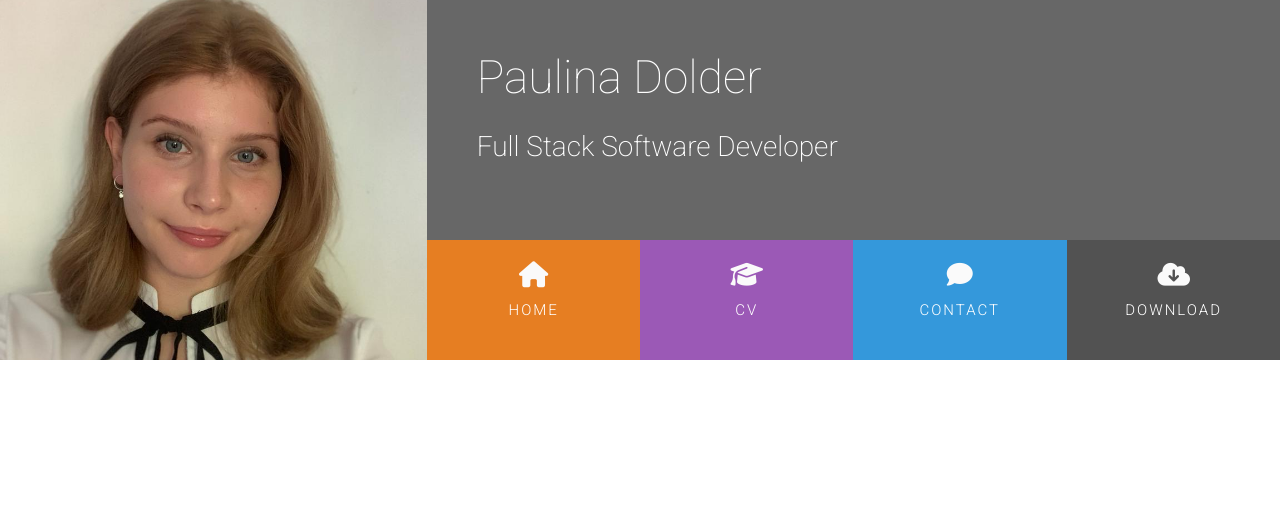
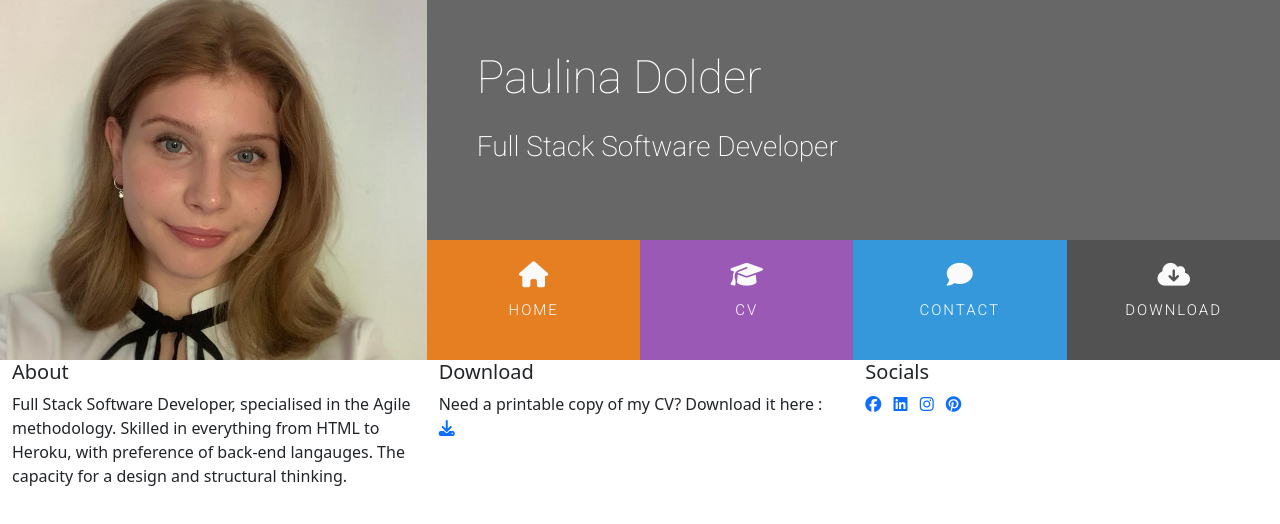
Before and after one commit to PaulinaD-CodeIns/Resume-PD, a plain HTML site: page index.html in a window 1280 px wide. Drawn offline with nearby package versions, Linux system fonts and the light colour scheme.

Commit message:
Strucutred the footer

```diff
--- a/assets/css/style.css
+++ b/assets/css/style.css
@@ -112,5 +112,3 @@ header {
 a.hvr-sweep-to-bottom::before {
     background-color: rgba(0, 0, 0, 0.2);
 }
-
-/*--------------------------------------------------------  */
--- a/index.html
+++ b/index.html
@@ -7,10 +7,10 @@
     <link rel="stylesheet" type="text/css" href="assets/css/style.css">
     <link rel="stylesheet" href="https://cdn.jsdelivr.net/npm/bootstrap@5.3.3/dist/css/bootstrap.min.css"
         integrity="sha384-QWTKZyjpPEjISv5WaRU9OFeRpok6YctnYmDr5pNlyT2bRjXh0JMhjY6hW+ALEwIH" crossorigin="anonymous">
-        <link rel="stylesheet"
-        href="https://cdn.jsdelivr.net/npm/@fortawesome/fontawesome-free@6.6.0/css/all.min.css"
+    <link rel="stylesheet" href="https://cdn.jsdelivr.net/npm/@fortawesome/fontawesome-free@6.6.0/css/all.min.css"
         crossorigin="anonymous">
-    <link rel="stylesheet" href="https://cdnjs.cloudflare.com/ajax/libs/hover.css/2.1.1/css/hover-min.css" type="text/css">
+    <link rel="stylesheet" href="https://cdnjs.cloudflare.com/ajax/libs/hover.css/2.1.1/css/hover-min.css"
+        type="text/css">
 
     <title>Paulina Dolder</title>
 </head>
@@ -32,16 +32,20 @@
                     <div class="col">
                         <ul id="nav" class="list-inline menucontainer">
                             <li class="col-6 col-sm-3 nav-menu-color-home list-inline-item menuitem">
-                                <a href="#" class="hvr-sweep-to-bottom"><i class="fas fa-home" aria-hidden="true"></i><span>Home</span></a>
+                                <a href="#" class="hvr-sweep-to-bottom"><i class="fas fa-home"
+                                        aria-hidden="true"></i><span>Home</span></a>
                             </li>
                             <li class="col-6 col-sm-3 nav-menu-color-cv list-inline-item menuitem">
-                                <a href="#" class="hvr-sweep-to-bottom"><i class="fas fa-graduation-cap" aria-hidden="true"></i><span>CV</span></a>
+                                <a href="#" class="hvr-sweep-to-bottom"><i class="fas fa-graduation-cap"
+                                        aria-hidden="true"></i><span>CV</span></a>
                             </li>
                             <li class="col-6 col-sm-3 nav-menu-color-contact list-inline-item menuitem">
-                                <a href="#" class="hvr-sweep-to-bottom"><i class="fas fa-comment" aria-hidden="true"></i><span>Contact</span></a>
+                                <a href="#" class="hvr-sweep-to-bottom"><i class="fas fa-comment"
+                                        aria-hidden="true"></i><span>Contact</span></a>
                             </li>
                             <li class="col-6 col-sm-3 nav-menu-color-download list-inline-item menuitem">
-                                <a href="#" class="hvr-sweep-to-bottom"><i class="fas fa-cloud-download-alt" aria-hidden="true"></i><span>Download</span></a>
+                                <a href="#" class="hvr-sweep-to-bottom"><i class="fas fa-cloud-download-alt"
+                                        aria-hidden="true"></i><span>Download</span></a>
                             </li>
 
                         </ul>
@@ -53,8 +57,53 @@
     <section>
 
     </section>
-    <footer>
-
+    <footer class="container-fluid">
+        <div id="footer-content" class="row">
+            <div class="col-md-4">
+                <h5 class="uppercase general-sub">About</h5>
+                <p class="inline-block"> Full Stack Software Developer, specialised in the Agile methodology. Skilled in
+                    everything from HTML to Heroku, with preference of back-end langauges. The capacity for a design and
+                    structural thinking.</p>
+            </div>
+            <div class="col-md-4">
+                <h5 class="uppercase general-sub">Download</h5>
+                <p class="inline-block">Need a printable copy of my CV? Download it here :
+                    <a href="#" target="_blank" class="cv-pdf">
+                        <i class="fa fa-download" aria-hidden="true"></i>
+                        <span class="sr-only">Download link</span>
+                    </a>
+                </p>
+            </div>
+            <div class="col-md-4">
+                <h5 class="uppercase general-sub">Socials</h5>
+                <ul class="list-inline social-links">
+                    <li class="list-inline-item">
+                        <a href="#" target="_blank">
+                            <i class="fa-brands fa-facebook" aria-hidden="true"></i>
+                            <span class="sr-only">Facebook link</span>
+                        </a>
+                    </li>
+                    <li class="list-inline-item">
+                        <a href="#" target="_blank">
+                            <i class="fa-brands fa-linkedin" aria-hidden="true"></i>
+                            <span class="sr-only">LinkedIn link</span>
+                        </a>
+                    </li>
+                    <li class="list-inline-item">
+                        <a href="#" target="_blank">
+                            <i class="fa-brands fa-instagram" aria-hidden="true"></i>
+                            <span class="sr-only">Instagram link</span>
+                        </a>
+                    </li>
+                    <li class="list-inline-item">
+                        <a href="#" target="_blank">
+                            <i class="fa-brands fa-pinterest" aria-hidden="true"></i>
+                            <span class="sr-only">Pinterest link</span>
+                        </a>
+                    </li>
+                </ul>
+            </div>
+        </div>
     </footer>
 </body>
 
```
